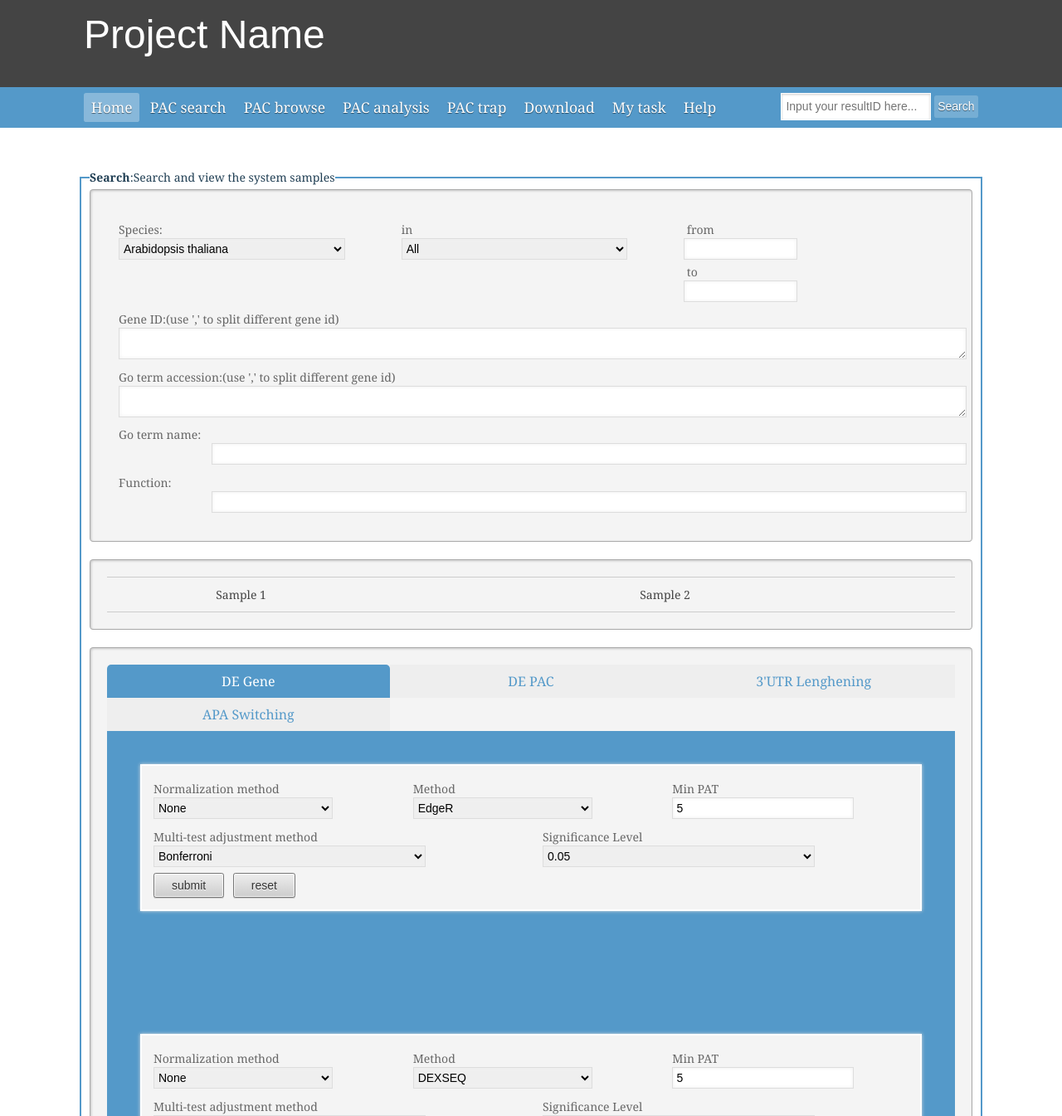
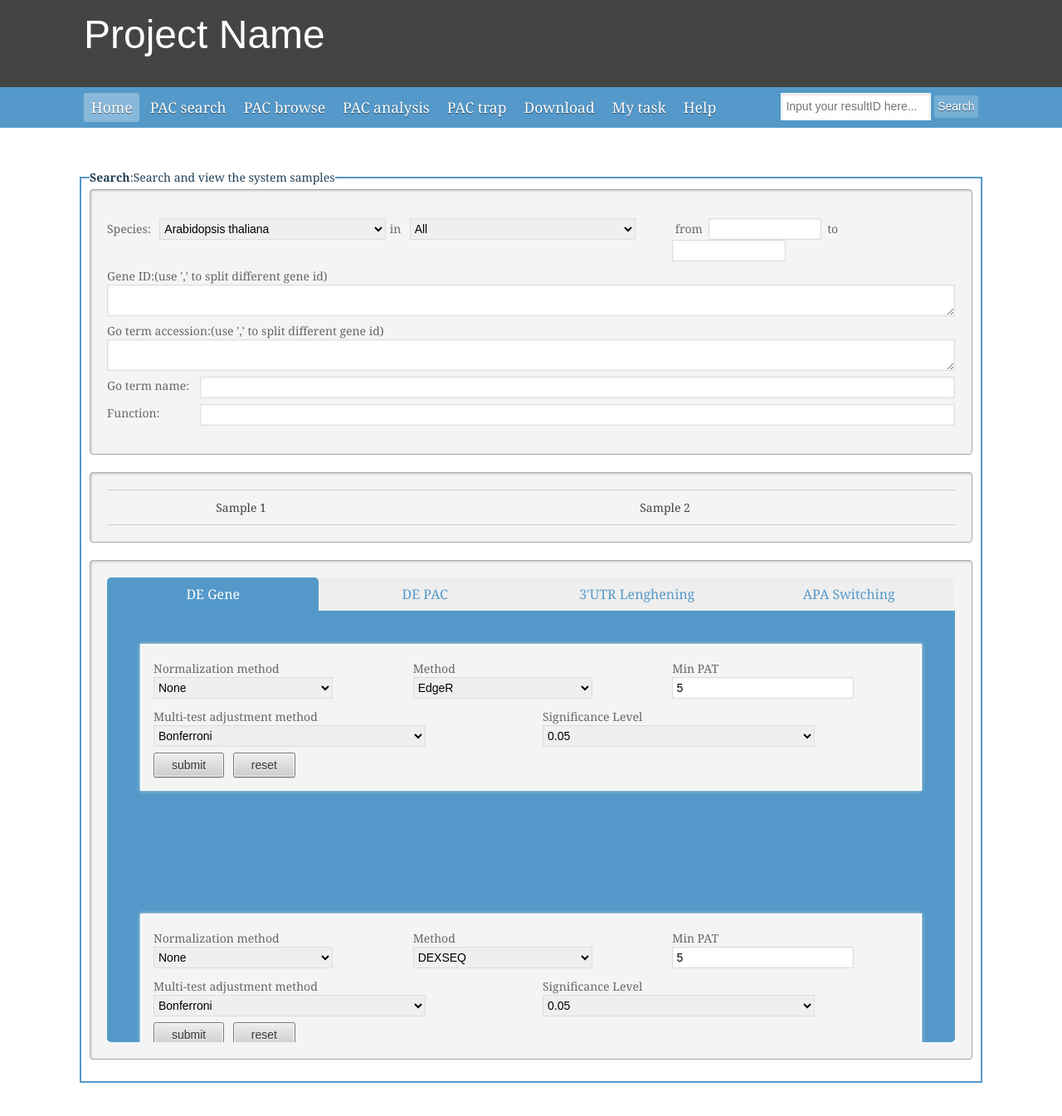
Before and after one commit to zhangyumin/front, a PHP site: page /jbrowse/analysis.php in a window 1280 px wide. Shown: the top 1345 px of the page at 83% size. Run offline with PHP 8.4, Linux system fonts and the light colour scheme; data that the repository does not hold is empty; some libraries are stand-ins or nearby versions.

Commit message:
update custom,css

```diff
--- a/css/custom.css
+++ b/css/custom.css
@@ -61,7 +61,7 @@ fieldset{
     .tabs a {
         display: block;
         float: left;
-        width: 33.333333%;
+        width: 25%;
         color: #5499c9;
         text-align: center;
         background: #eee;
@@ -120,3 +120,9 @@ fieldset{
         margin: 0;
         color: #224055;
     }
+    #search .ym-form label,#search .ym-form select,#search .ym-form input{
+        display: inline;
+    }
+    #search .ym-fbox{
+        padding: 0;
+    }
```
